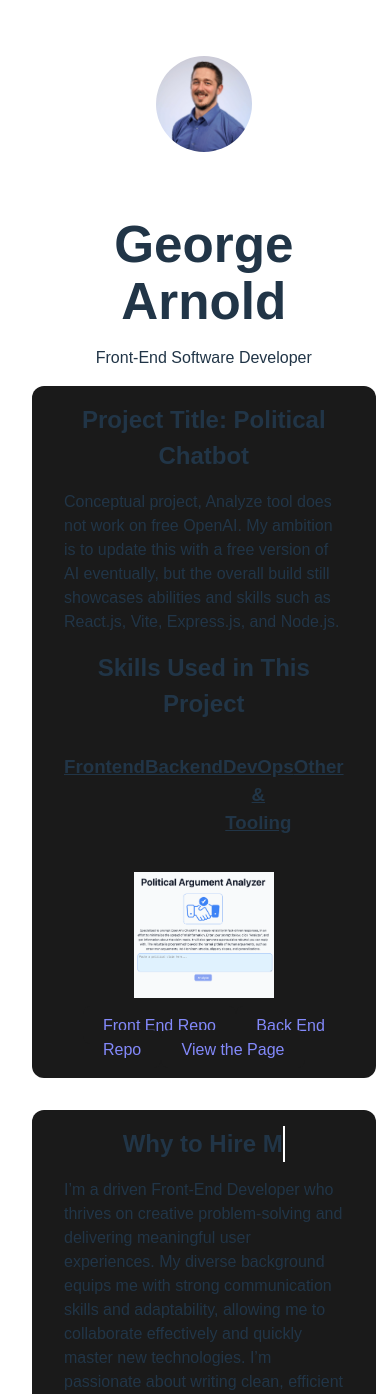
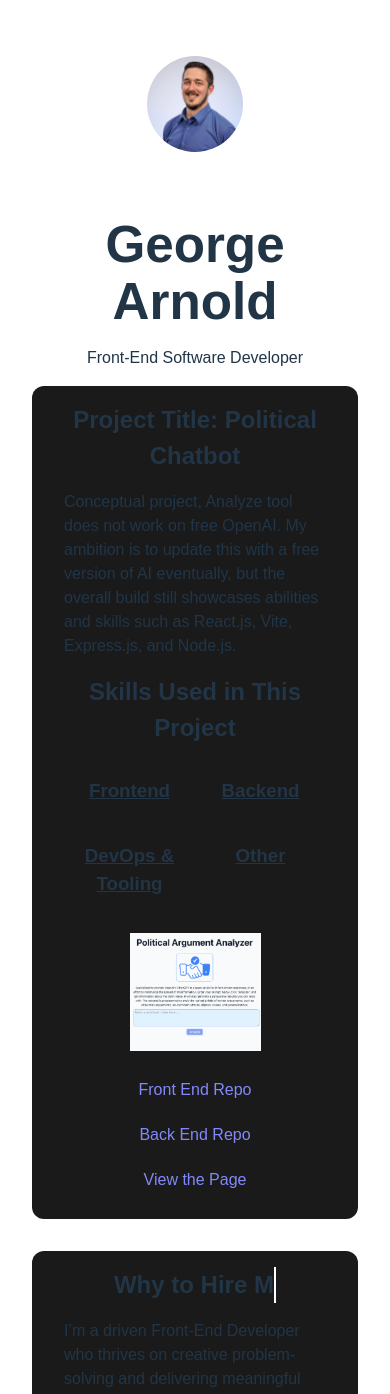
Before and after one commit to george-arnold-2/portfolio-site, a React (Vite) app: page / in a window 390 px wide. Shown: the top 1394 px of the page. Built offline with nearby package versions, Linux system fonts and the light colour scheme; a web font is replaced by a local one.

Commit message:
Css organization

```diff
--- a/src/PoliticalChatBot.css
+++ b/src/PoliticalChatBot.css
@@ -5,11 +5,7 @@
 
 }
 
-ul {
-    text-align: left;
-    grid-row-start: 3;
-    grid-column: 1 / span 4;
-}
+
 
 h3 {
     text-decoration: underline;
@@ -19,12 +15,49 @@ h3 {
     opacity: 1;
 }
 
+
+
+/*
+------------
+Skills section
+------------
+*/
+
 .skills-section {
     display: grid;
     grid-template-columns: 1fr 1fr 1fr 1fr;
     position: relative;
 }
 
+
+.skills-section ul {
+    text-align: left;
+    grid-row-start: 3;
+    grid-column: 1 / span 4;
+}
+
 .skills-section h2 {
     grid-column: 1 / span 4;
 }
+
+@media (max-width: 767px) {
+    .skills-section {
+        grid-template-columns: 1fr 1fr;
+
+    }
+
+    .skills-section ul {
+        grid-column: 1 / span 2;
+        grid-row-start: 4;
+
+    }
+
+    .skills-section h2 {
+        grid-column: 1 / span 2;
+
+    }
+
+    .info-card .button {
+        display: block;
+    }
+}
```
